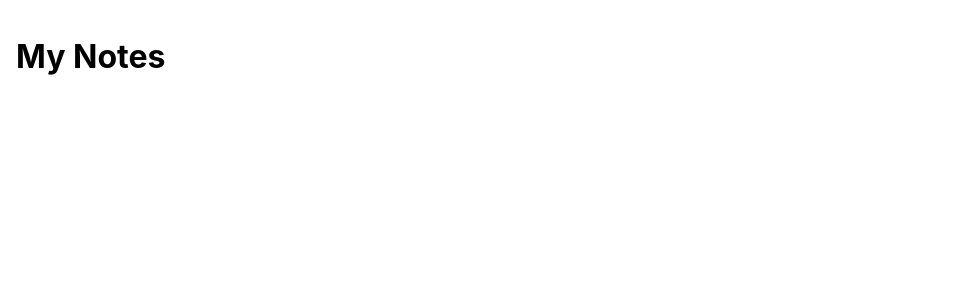
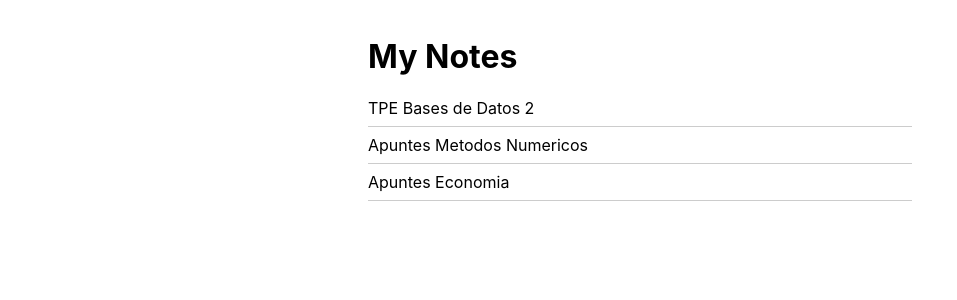
Before and after one commit to gbaliarda/remarque, a Next.js app: page / in a window 1280 px wide. Shown: the top 300 px of the page, without its empty margins (0-957 px from the left). Built offline with nearby package versions, Linux system fonts and the light colour scheme.

Commit message:
feat: add user notes page

```diff
--- a/pages/index.tsx
+++ b/pages/index.tsx
@@ -1,11 +1,23 @@
-import styles from '../styles/Home.module.scss'
+import Link from 'next/link'
+import s from '../styles/Home.module.scss'
+
+const NOTES = [
+  { id: "123-abc", title: "TPE Bases de Datos 2"},
+  { id: "424-fde", title: "Apuntes Metodos Numericos"},
+  { id: "984-ftw", title: "Apuntes Economia"},
+]
 
 export default function Home() {
   return (
-    <div className={styles.container}>
-      <main className={styles.main}>
-        <h1>My Notes</h1>
-      </main>
-    </div>
+    <main className={s.main}>
+      <h1>My Notes</h1>
+      <div className={s.notes}>
+        {NOTES.map(note => (
+          <Link key={note.id} className={s.note} href={`/notes/${note.id}`}>
+            {note.title}
+          </Link>
+        ))}
+      </div>
+    </main>
   )
 }
--- a/styles/Home.module.scss
+++ b/styles/Home.module.scss
@@ -1,3 +1,18 @@
+@import "./variables.module.scss";
+
 .main {
-  padding: 1rem;
+  padding: 1rem 3rem;
+  width: 50%;
+  margin-inline: auto;
+
+  .note {
+    display: block;
+    border-bottom: 1px solid #ccc;
+    padding-bottom: .5rem;
+    margin-bottom: .5rem;
+
+    &:hover {
+      color: $link-color;
+    }
+  }
 }
--- /dev/null
+++ b/styles/variables.module.scss
@@ -0,0 +1,7 @@
+$primary-color: darken(lightblue, 15);
+$link-color: darken($primary-color, 25);
+
+// To use in jsx
+:export {
+  primaryColor: $primary-color;
+}
```
Also changed, not shown: pages/notes/[id].tsx (renamed from pages/editor.tsx, +6 -3 lines), styles/Editor.module.scss (+5 -3 lines).
